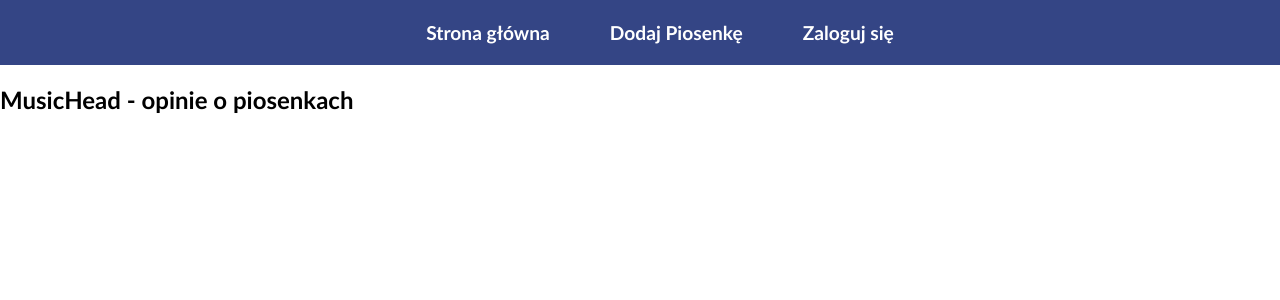
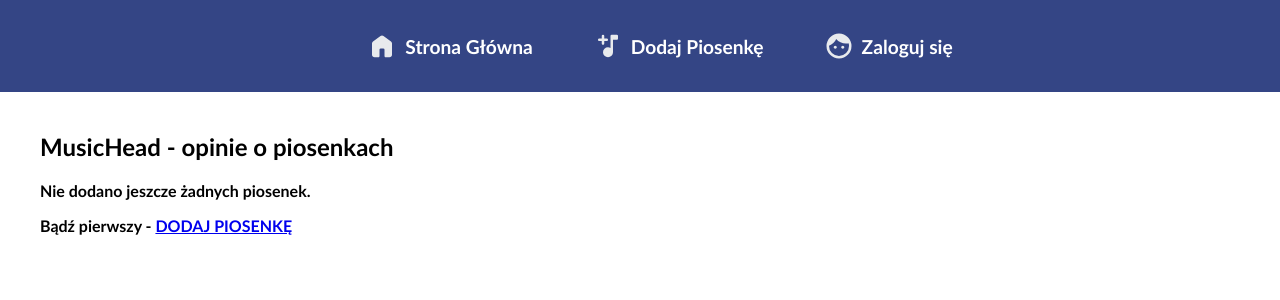
Before and after one commit to broccoli-head/MusicHead, a Django app: page /strona/ in a window 1280 px wide. Shown: the top 300 px of the page. Run offline with Django 5.2, Linux system fonts and the light colour scheme.

Commit message:
formularz dodawania piosenek

```diff
--- /dev/null
+++ b/MusicHead/strona/static/styl.css
@@ -0,0 +1,71 @@
+body {
+    margin: 0;
+    padding: 0;
+    font-family: Calibri;
+    font-weight: bold;
+}
+
+nav {
+    background: #344585;
+    padding: 5px;
+}
+.menu {
+    display: flex;
+    justify-content: center;
+    list-style: none;
+}
+.menu li {
+    margin: 0 15px;
+}
+.menu a {
+    text-decoration: none;
+    color: white;
+    font-size: 1.2em;
+    padding: 10px 15px;
+    display: flex;
+    align-items: center;
+    border-radius: 15px;
+    transition: 0.3s;
+}
+.menu a img {
+    width: 30px;
+    height: 30px;
+    margin-right: 8px;
+}
+.menu a:hover {
+    background: #495fad;
+}
+
+main {
+    margin: 40px;
+}
+
+form label {
+    font-size: 1.4em;
+    margin-right: 30px;
+}
+form input {
+    font-size: 1.2em;
+    border: none;
+    border-bottom: 2px solid black;
+    outline: none;
+    padding: 5px;
+    margin-bottom: 10px;
+}
+form input:focus {
+    border-bottom: 3px solid #344585;
+}
+form button {
+    background-color: #344585;
+    color: white;
+    font-weight: bold;
+    border: none;
+    border-radius: 15px;
+    padding: 10px 15px;
+    font-size: 1.4em;
+    cursor: pointer;
+    transition: 0.2s ease-in-out;
+}
+form button:hover {
+    background-color: #495fad;
+}
--- a/MusicHead/strona/templates/strona/base.html
+++ b/MusicHead/strona/templates/strona/base.html
@@ -5,16 +5,17 @@
 <head>
     <meta charset="utf-8">
     <meta name="viewport" content="width=device-width, initial-scale=1.0">
-    <link rel="stylesheet" href="{% static 'strona/styl.css' %}">
+    <link rel="stylesheet" href="{% static 'styl.css' %}">
+    <link rel="icon" href="{% static 'icons/headphones.png' %}">
     <title>{% block tytul %}MusicHead{% endblock %}</title>
 </head>
 
 <body>
     <nav>
         <ul class="menu">
-            <li><a href="#">Strona główna</a></li>
-            <li><a href="#">Dodaj Piosenkę</a></li>
-            <li><a href="#">Zaloguj się</a></li>
+            <li><a href="/strona"><img src="{% static 'icons/home.svg' %}">Strona Główna</a></li>
+            <li><a href="/strona/dodaj"><img src="{% static 'icons/add.svg' %}">Dodaj Piosenkę</a></li>
+            <li><a href="#"><img src="{% static 'icons/face.svg' %}">Zaloguj się</a></li>
         </ul>
     </nav>
     {% block tresc %}
--- a/MusicHead/strona/templates/strona/glowna.html
+++ b/MusicHead/strona/templates/strona/glowna.html
@@ -5,5 +5,9 @@
 {% block tresc %}
 <main>
     <h2>MusicHead - opinie o piosenkach</h2>
+    <div>
+        <p>Nie dodano jeszcze żadnych piosenek.</p>
+        <p>Bądź pierwszy - <a href="/strona/dodaj">DODAJ PIOSENKĘ</a></p>
+    </div>
 </main>
 {% endblock %}
--- a/MusicHead/strona/urls.py
+++ b/MusicHead/strona/urls.py
@@ -5,4 +5,5 @@ app_name = "strona"
 
 urlpatterns = [
     path('', views.glowna, name="glowna"),
+    path('dodaj/', views.dodaj_piosenke, name="dodaj_piosenke"),
 ]
--- a/MusicHead/strona/views.py
+++ b/MusicHead/strona/views.py
@@ -2,3 +2,6 @@ from django.shortcuts import render
 
 def glowna(request):
     return render(request, "strona/glowna.html")
+
+def dodaj_piosenke(request):
+    return render(request, "strona/dodaj.html");
```
Also changed, not shown: MusicHead/strona/static/strona/styl.css (deleted, +0 -30 lines), MusicHead/strona/templates/strona/dodaj.html (added, +14 -0 lines), MusicHead/strona/static/icons/add.svg (added), MusicHead/strona/static/icons/face.svg (added), MusicHead/strona/static/icons/headphones.png (added), MusicHead/strona/static/icons/home.svg (added).
